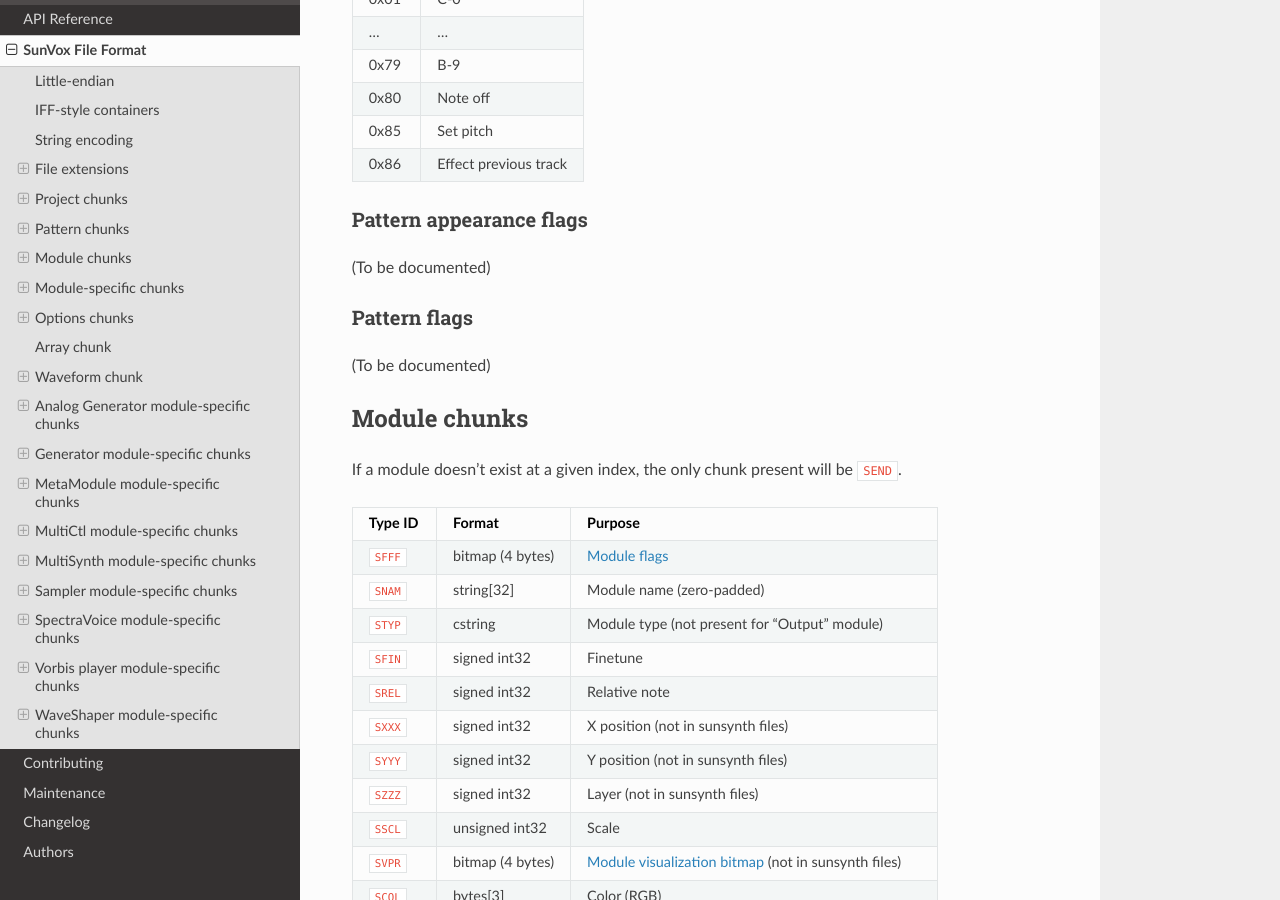
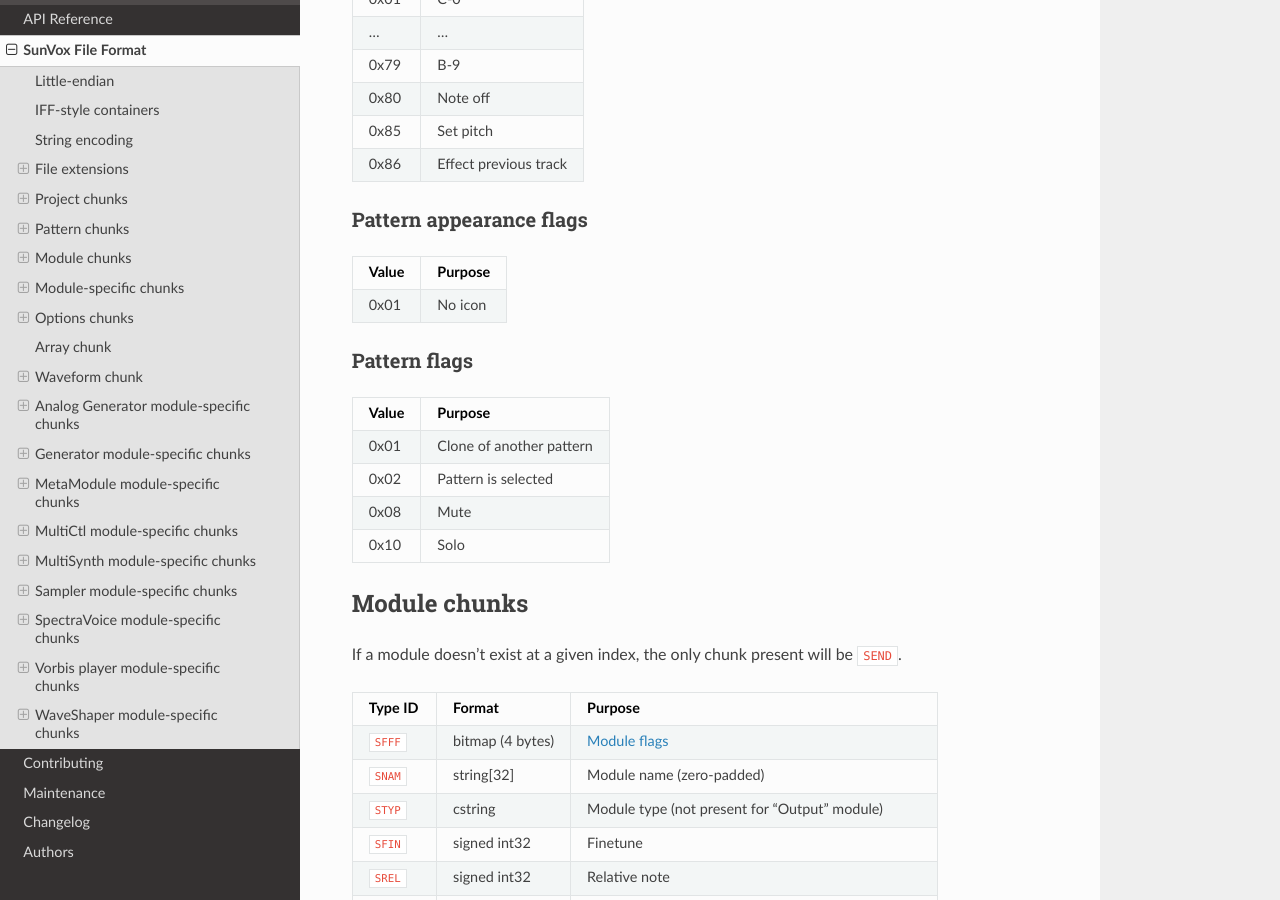
Before and after one commit to metrasynth/radiant-voices, a Sphinx documentation site: the page built from docs/sunvox-file-format.rst, in a window 1280 px wide and 900 px high, scrolled down 4650 px. Built offline with Sphinx 7.4.7 and the Read the Docs theme 2.0.0, drawn with Linux system fonts in a browser that asks for light colours.

Commit message:
Describe pattern flags and appearance flags

```diff
--- a/docs/sunvox-file-format.rst
+++ b/docs/sunvox-file-format.rst
@@ -224,12 +224,23 @@
 Pattern appearance flags
 ........................
 
-(To be documented)
+========  ==========================
+Value     Purpose
+========  ==========================
+0x01      No icon
+========  ==========================
 
 Pattern flags
 .............
 
-(To be documented)
+========  ==========================
+Value     Purpose
+========  ==========================
+0x01      Clone of another pattern
+0x02      Pattern is selected
+0x08      Mute
+0x10      Solo
+========  ==========================
 
 Module chunks
 -------------
```
